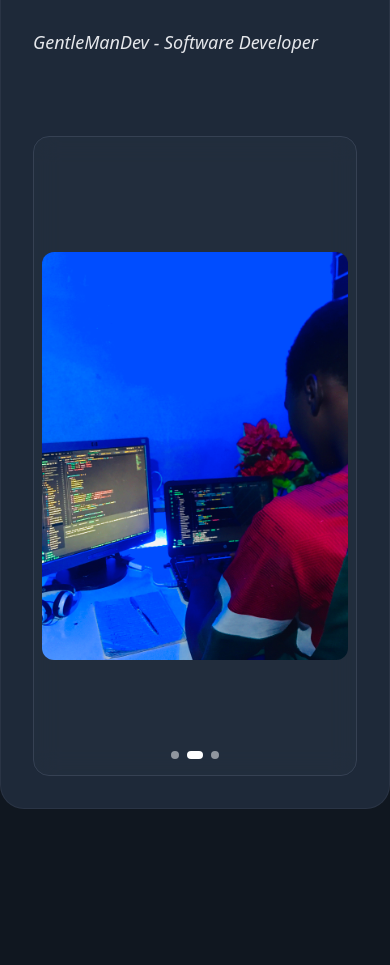
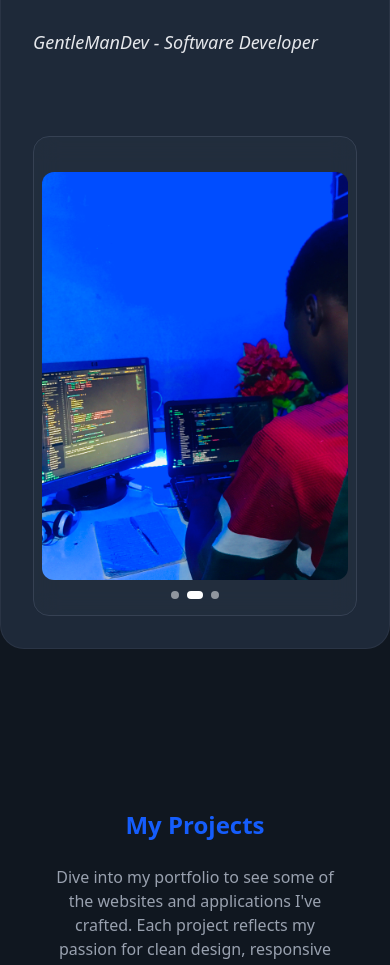
Before and after one commit to gentlehacks/gentlemandev, a Next.js app: page / in a window 390 px wide. Shown: the part 2500-3465 px from the top of the page. Built offline with nearby package versions, Linux system fonts and the light colour scheme.

Commit message:
Update: ABout gallery image to be responsive

```diff
--- a/components/About.tsx
+++ b/components/About.tsx
@@ -176,7 +176,7 @@ const About = () => {
           animate={{ opacity: 1,}}
           exit={{ opacity: 0, }}
           transition={{ duration: 0.2, ease: "easeInOut" }}
-          className="h-fit min-h-160 w-full md:w-[70%] lg:w-[42%] mt-12 md:mt-0 p-2 rounded-2xl overflow-hidden flex items-center justify-center bg-gray-700/20 backdrop-filter backdrop-blur-md border border-gray-700">
+          className="h-fit min-h-120 md:min-h-160 lg:min-h-150 xl:min-h-180 w-full md:w-[70%] lg:w-[42%] mt-12 md:mt-0 p-2 rounded-2xl overflow-hidden flex items-center justify-center bg-gray-700/20 backdrop-filter backdrop-blur-md border border-gray-700">
           <div className="overflow-hidden  rounded-xl">
             <Image
               alt="GentleManDev Image"
```
